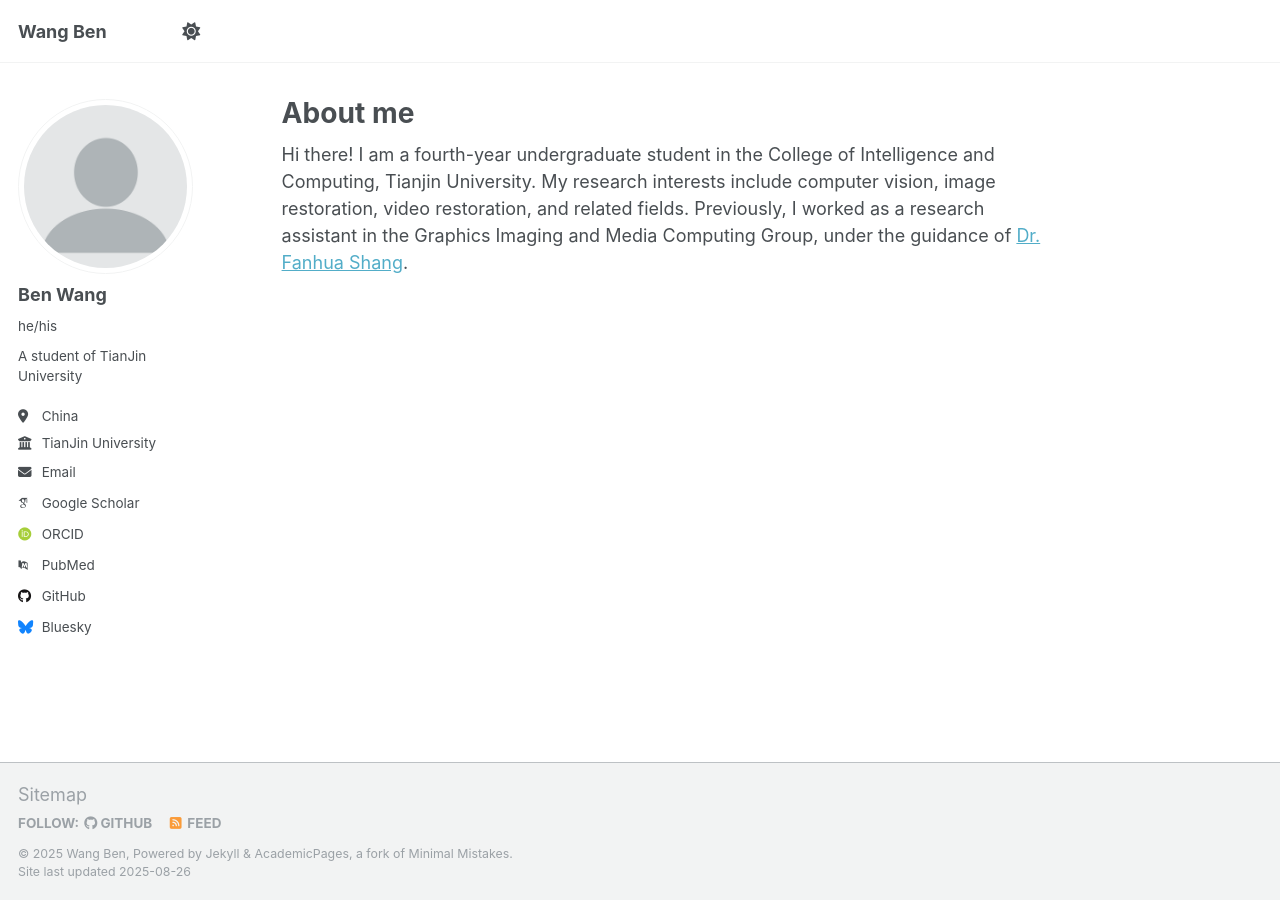
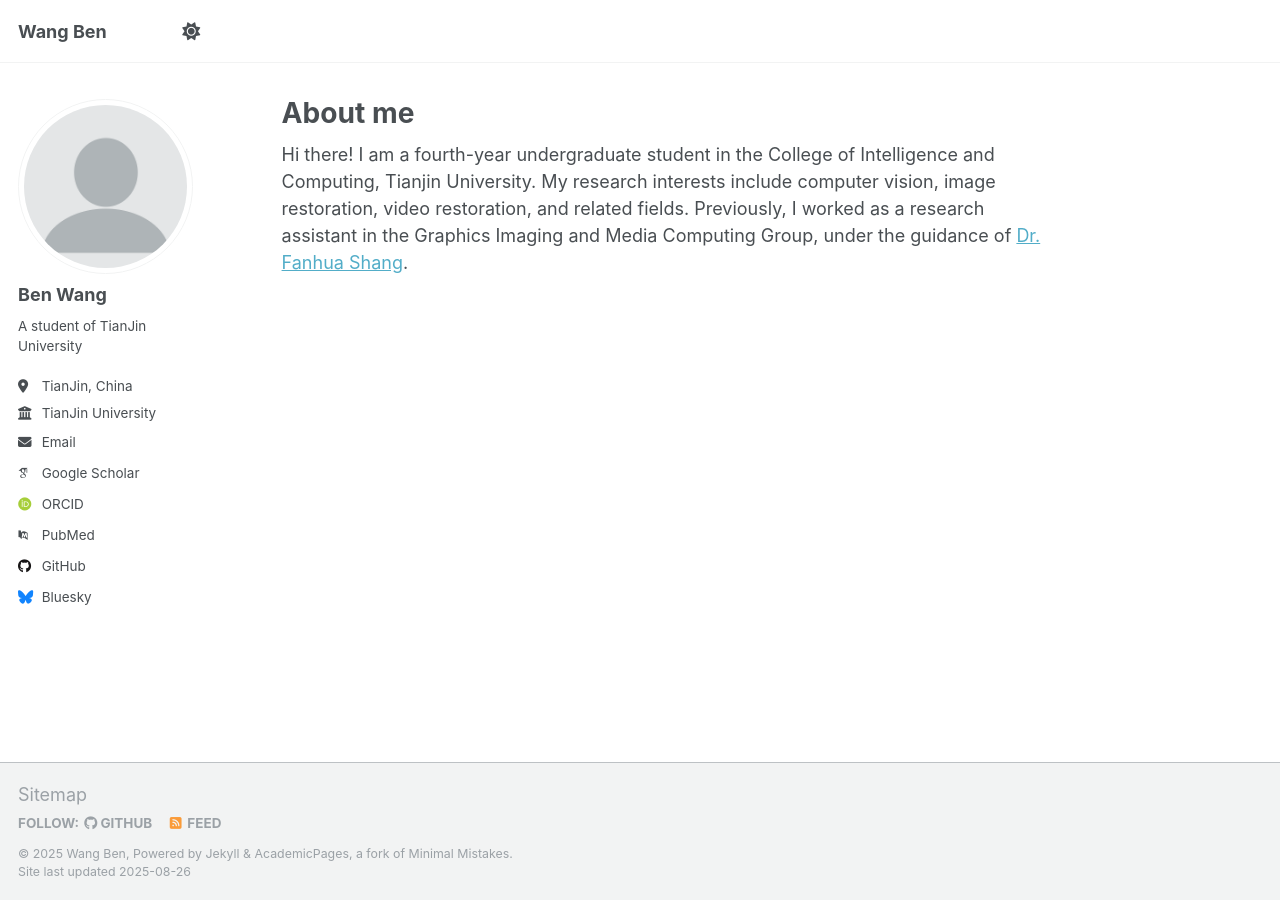
Before and after one commit to AnAppledog/AnAppledog.github.io, a Jekyll site: the page built from _pages/about.md, in a window 1280 px wide. Built offline with Jekyll 4.4.1, drawn with Linux system fonts in a browser that asks for light colours; some web fonts are replaced; a script that is not in the unit is left out.

Commit message:
Update _config.yml

```diff
--- a/_config.yml
+++ b/_config.yml
@@ -24,9 +24,9 @@ author:
   # Biographic information
   avatar           : "profile.png"
   name             : "Ben Wang"
-  pronouns         : "he/his"
+  pronouns         : # "he/his"
   bio              : "A student of TianJin University"
-  location         : "China"
+  location         : "TianJin, China"
   employer         : "TianJin University"
   uri              : # URL
   email            : "appledog@tju.edu.cn"
```
